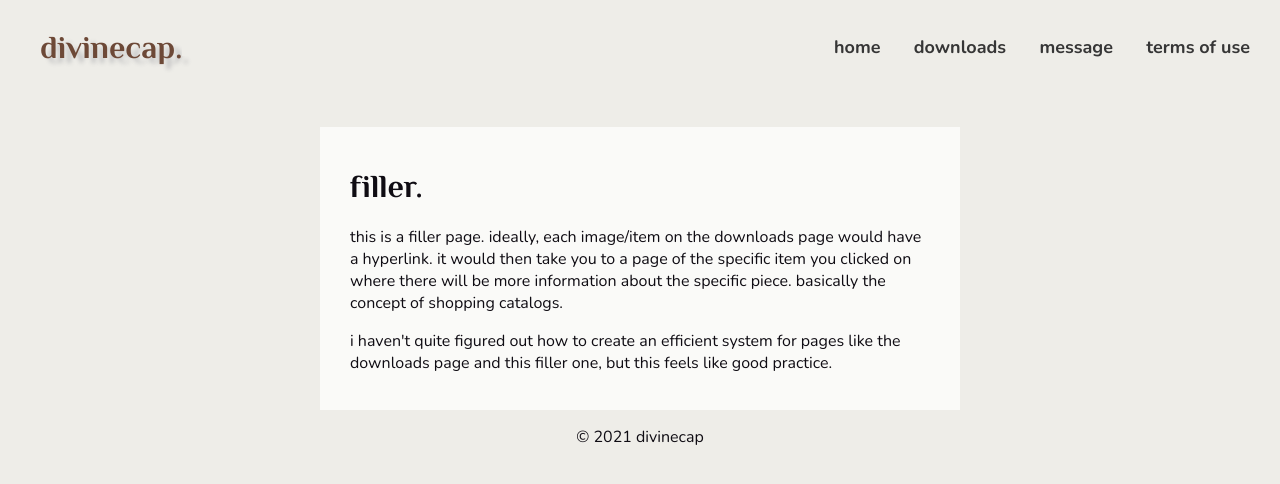
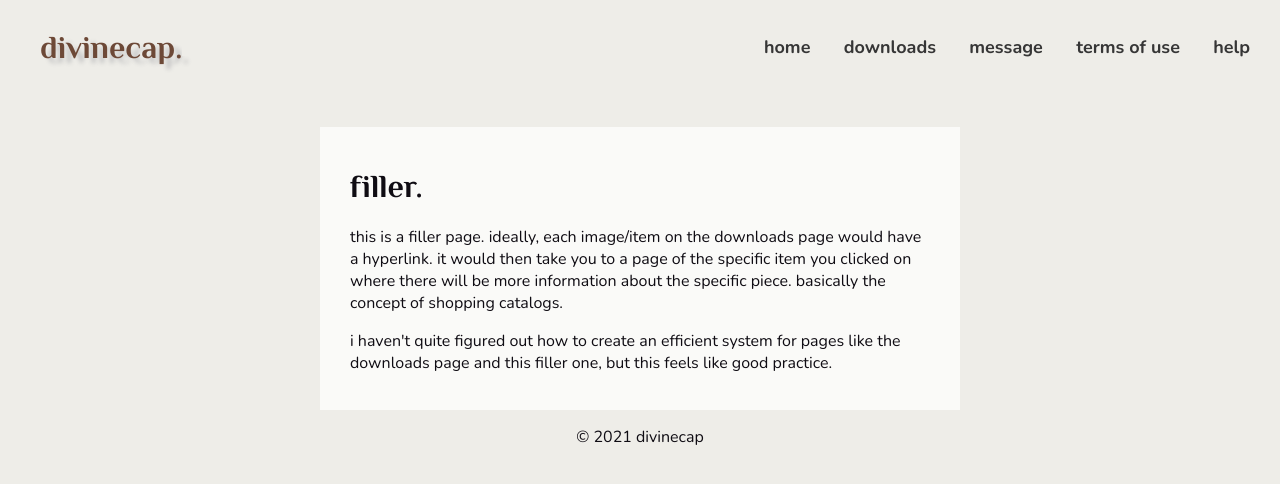
Before and after one commit to anonysim/final-project, a plain HTML site: page filler.html in a window 1280 px wide. Drawn offline with nearby package versions, Linux system fonts and the light colour scheme.

Commit message:
Files edited

```diff
--- a/filler.html
+++ b/filler.html
@@ -25,6 +25,7 @@
                 <li class="pages"><a href="/downloads.html">downloads</a></li>
                 <li class="pages"><a href="/message.html">message</a></li>
                 <li class="pages"><a href="/tou.html">terms of use</a></li>
+                <li class="pages"><a href="/help.html">help</a></li>
             </ul>
         </nav>
     </div>
```
